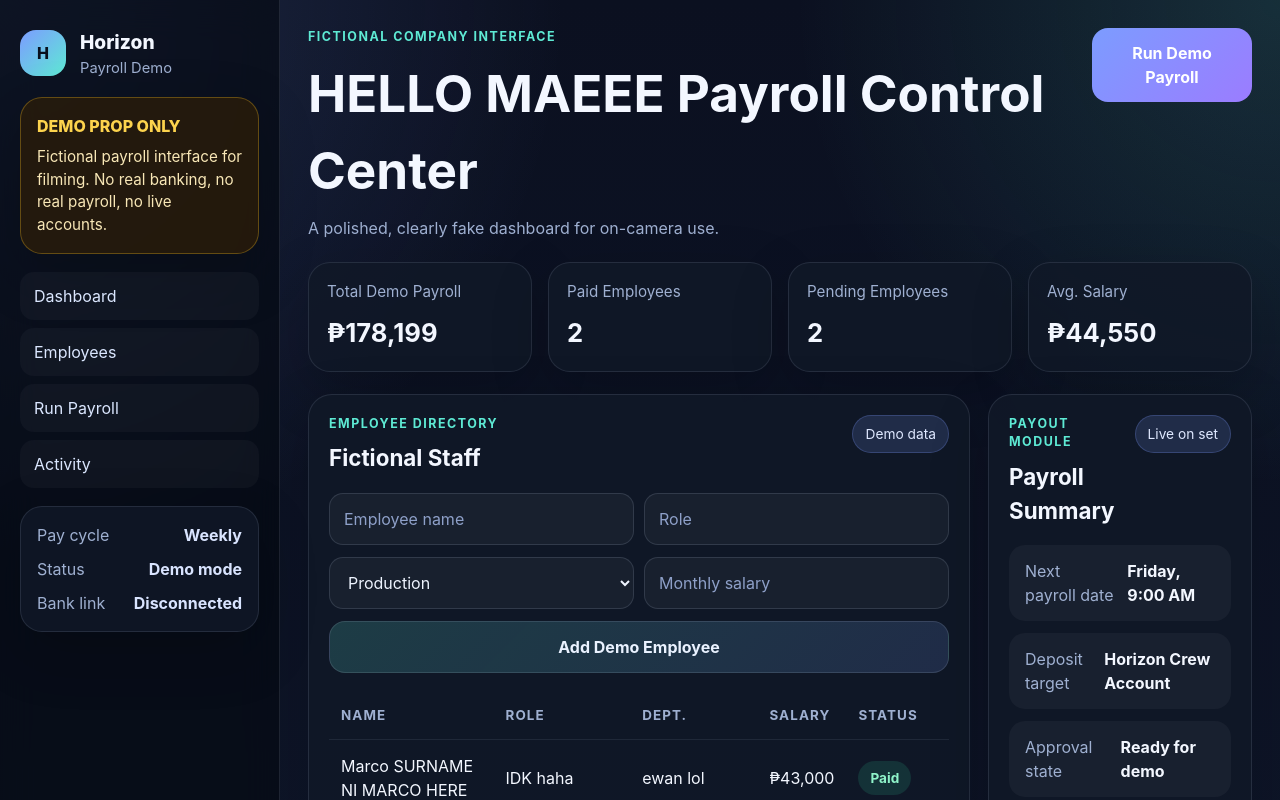
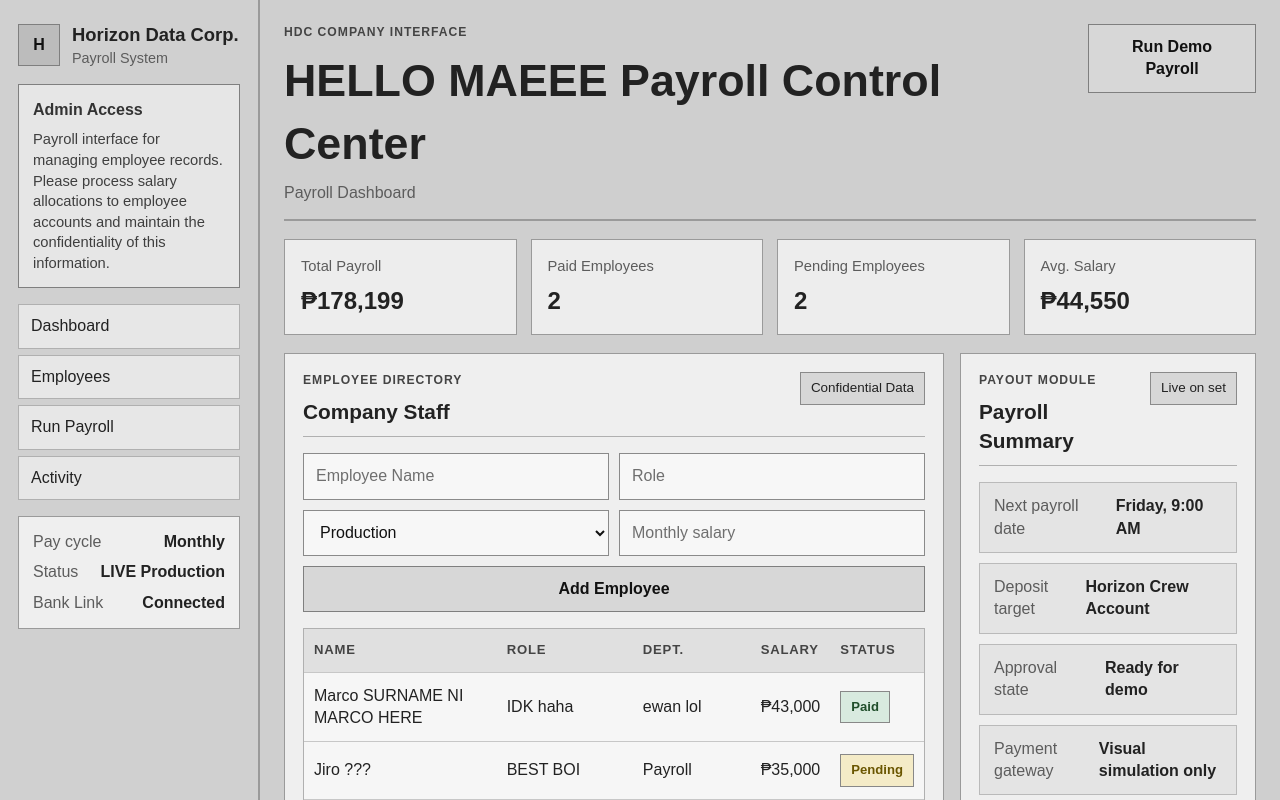
Before and after one commit to gbppimentel-dev/horizon-payroll, a React (Vite) app: page / in a window 1280 px wide. Shown: the top 800 px of the page. Built offline with nearby package versions, Linux system fonts and the light colour scheme.

Commit message:
old look

```diff
--- a/src/App.jsx
+++ b/src/App.jsx
@@ -72,9 +72,9 @@ export default function App() {
   const runDemoPayroll = () => {
     const depositedAmount = Math.round(totalPayroll * 0.35);
     setBannerText(
-      `DEMO ONLY — Fictional deposit of ${money(
+      `Deposit of ${money(
         depositedAmount
-      )} processed to Horizon Crew Account`
+      )} processed to Jiro SURNAME HERE`
     );
     setBanner(true);
 
@@ -127,18 +127,17 @@ export default function App() {
         <div className="brand">
           <div className="brand-mark">H</div>
           <div>
-            <div className="brand-title">Horizon</div>
-            <div className="brand-subtitle">Payroll Demo</div>
+            <div className="brand-title">Horizon Data Corp.</div>
+            <div className="brand-subtitle">Payroll System</div>
           </div>
         </div>
 
-        <div className="sidebar-card warning-card">
-          <div className="warning-title">DEMO PROP ONLY</div>
-          <p>
-            Fictional payroll interface for filming. No real banking, no real
-            payroll, no live accounts.
-          </p>
-        </div>
+      <div className="sidebar-card warning-card">
+  <div className="warning-title">Admin Access</div>
+  <p>
+    Payroll interface for managing employee records. Please process salary allocations to employee accounts and maintain the confidentiality of this information.
+  </p>
+</div>
 
         <nav className="nav">
           <a href="#dashboard">Dashboard</a>
@@ -150,15 +149,15 @@ export default function App() {
         <div className="sidebar-card small-metrics">
           <div className="metric-line">
             <span>Pay cycle</span>
-            <strong>Weekly</strong>
+            <strong>Monthly</strong>
           </div>
           <div className="metric-line">
             <span>Status</span>
-            <strong>Demo mode</strong>
+            <strong>LIVE Production</strong>
           </div>
           <div className="metric-line">
-            <span>Bank link</span>
-            <strong>Disconnected</strong>
+            <span>Bank Link</span>
+            <strong>Connected</strong>
           </div>
         </div>
       </aside>
@@ -168,10 +167,10 @@ export default function App() {
 
         <header className="topbar">
           <div>
-            <p className="eyebrow">Fictional company interface</p>
+            <p className="eyebrow">HDC company interface</p>
             <h1>HELLO MAEEE Payroll Control Center</h1>
             <p className="subtitle">
-              A polished, clearly fake dashboard for on-camera use.
+              Payroll Dashboard
             </p>
           </div>
 
@@ -182,7 +181,7 @@ export default function App() {
 
         <section className="stats" id="dashboard">
           <article className="stat-card">
-            <span>Total Demo Payroll</span>
+            <span>Total Payroll</span>
             <strong>{money(totalPayroll)}</strong>
           </article>
           <article className="stat-card">
@@ -204,16 +203,16 @@ export default function App() {
             <div className="panel-header">
               <div>
                 <p className="panel-label">Employee directory</p>
-                <h2>Fictional Staff</h2>
+                <h2>Company Staff</h2>
               </div>
-              <span className="pill">Demo data</span>
+              <span className="pill">Confidential Data</span>
             </div>
 
             <form className="form" onSubmit={addDemoEmployee}>
               <div className="form-row">
                 <input
                   type="text"
-                  placeholder="Employee name"
+                  placeholder="Employee Name"
                   value={newName}
                   onChange={(e) => setNewName(e.target.value)}
                 />
@@ -244,7 +243,7 @@ export default function App() {
               </div>
 
               <button className="secondary-button" type="submit">
-                Add Demo Employee
+                Add Employee
               </button>
             </form>
 
--- a/src/index.css
+++ b/src/index.css
@@ -1,22 +1,23 @@
 :root {
-  font-family: Inter, system-ui, -apple-system, BlinkMacSystemFont, "Segoe UI",
-    sans-serif;
-  color: #f3f7ff;
-  background: #0b1020;
-  line-height: 1.5;
+  font-family: Arial, Helvetica, sans-serif;
+  color: #222;
+  background: #d9d9d9;
+  line-height: 1.4;
   font-weight: 400;
   font-synthesis: none;
   text-rendering: optimizeLegibility;
   -webkit-font-smoothing: antialiased;
   -moz-osx-font-smoothing: grayscale;
-  --bg: #0b1020;
-  --panel: rgba(17, 24, 39, 0.88);
-  --panel-border: rgba(148, 163, 184, 0.16);
-  --text-muted: #9fb0d1;
-  --accent: #7c9cff;
-  --accent-2: #5eead4;
-  --warn: #fbbf24;
-  --success: #34d399;
+
+  --bg: #d9d9d9;
+  --panel: #efefef;
+  --panel-alt: #e3e3e3;
+  --panel-border: #9a9a9a;
+  --text-muted: #5c5c5c;
+  --accent: #6b6b6b;
+  --accent-2: #8a8a8a;
+  --warn: #a07b00;
+  --success: #2f6b3d;
 }
 
 * {
@@ -31,10 +32,7 @@ body {
   margin: 0;
   min-width: 320px;
   min-height: 100vh;
-  background:
-    radial-gradient(circle at top left, rgba(124, 156, 255, 0.18), transparent 28%),
-    radial-gradient(circle at top right, rgba(94, 234, 212, 0.14), transparent 24%),
-    linear-gradient(180deg, #0b1020 0%, #10192f 100%);
+  background: #cfcfcf;
 }
 
 a {
@@ -50,45 +48,45 @@ select {
 
 .app-shell {
   display: grid;
-  grid-template-columns: 280px 1fr;
+  grid-template-columns: 260px 1fr;
   min-height: 100vh;
 }
 
 .sidebar {
-  padding: 28px 20px;
-  border-right: 1px solid var(--panel-border);
-  background: rgba(6, 10, 18, 0.65);
-  backdrop-filter: blur(18px);
+  padding: 22px 18px;
+  border-right: 2px solid #9a9a9a;
+  background: #d0d0d0;
   display: flex;
   flex-direction: column;
-  gap: 18px;
+  gap: 16px;
 }
 
 .brand {
   display: flex;
   align-items: center;
-  gap: 14px;
+  gap: 12px;
 }
 
 .brand-mark {
-  width: 46px;
-  height: 46px;
-  border-radius: 16px;
+  width: 42px;
+  height: 42px;
+  border-radius: 0;
   display: grid;
   place-items: center;
-  font-weight: 800;
-  background: linear-gradient(135deg, var(--accent), var(--accent-2));
-  color: #08101d;
+  font-weight: 700;
+  background: #bcbcbc;
+  border: 1px solid #7f7f7f;
+  color: #111;
 }
 
 .brand-title {
-  font-size: 1.2rem;
-  font-weight: 800;
+  font-size: 1.15rem;
+  font-weight: 700;
 }
 
 .brand-subtitle {
   color: var(--text-muted);
-  font-size: 0.92rem;
+  font-size: 0.9rem;
 }
 
 .sidebar-card,
@@ -96,57 +94,59 @@ select {
 .stat-card {
   border: 1px solid var(--panel-border);
   background: var(--panel);
-  box-shadow: 0 20px 60px rgba(0, 0, 0, 0.2);
+  box-shadow: none;
 }
 
 .sidebar-card {
-  border-radius: 22px;
-  padding: 16px;
+  border-radius: 0;
+  padding: 14px;
 }
 
 .warning-card {
-  border-color: rgba(251, 191, 36, 0.3);
-  background: rgba(48, 30, 7, 0.7);
+  border-color: #7f7f7f;
+  background: #e6e6e6;
 }
 
 .warning-title {
-  font-weight: 800;
+  font-weight: 700;
   margin-bottom: 8px;
-  color: #fcd34d;
+  color: #333;
 }
 
 .warning-card p {
   margin: 0;
-  color: #f8e7b6;
-  font-size: 0.95rem;
+  color: #3f3f3f;
+  font-size: 0.92rem;
 }
 
 .nav {
   display: grid;
-  gap: 8px;
+  gap: 6px;
 }
 
 .nav a {
-  padding: 12px 14px;
-  border-radius: 14px;
-  color: #dbe7ff;
-  background: rgba(255, 255, 255, 0.03);
+  padding: 10px 12px;
+  border-radius: 0;
+  color: #222;
+  background: #e7e7e7;
+  border: 1px solid #b0b0b0;
 }
 
 .nav a:hover {
-  background: rgba(124, 156, 255, 0.12);
+  background: #d8d8d8;
 }
 
 .small-metrics {
   display: grid;
-  gap: 10px;
+  gap: 8px;
+  border-radius: 0;
 }
 
 .metric-line {
   display: flex;
   justify-content: space-between;
   gap: 10px;
-  color: #d9e4ff;
+  color: #222;
 }
 
 .metric-line span {
@@ -154,9 +154,9 @@ select {
 }
 
 .main {
-  padding: 28px;
+  padding: 24px;
   display: grid;
-  gap: 22px;
+  gap: 18px;
 }
 
 .topbar {
@@ -164,15 +164,17 @@ select {
   justify-content: space-between;
   gap: 16px;
   align-items: flex-start;
+  border-bottom: 2px solid #9a9a9a;
+  padding-bottom: 14px;
 }
 
 .eyebrow,
 .panel-label {
   margin: 0 0 8px;
-  color: var(--accent-2);
+  color: #444;
   text-transform: uppercase;
-  letter-spacing: 0.12em;
-  font-size: 0.78rem;
+  letter-spacing: 0.08em;
+  font-size: 0.76rem;
   font-weight: 700;
 }
 
@@ -184,8 +186,9 @@ p {
 }
 
 h1 {
-  font-size: clamp(2rem, 4vw, 3.4rem);
+  font-size: clamp(1.8rem, 3.5vw, 3rem);
   margin-bottom: 8px;
+  color: #222;
 }
 
 .subtitle {
@@ -196,56 +199,62 @@ h1 {
 
 .primary-button,
 .secondary-button {
-  border: 0;
-  border-radius: 16px;
-  padding: 13px 18px;
+  border: 1px solid #7f7f7f;
+  border-radius: 0;
+  padding: 11px 16px;
   font-weight: 700;
   cursor: pointer;
+  background: #d7d7d7;
+  color: #111;
+}
+
+.primary-button:hover,
+.secondary-button:hover {
+  background: #c8c8c8;
 }
 
 .primary-button {
-  background: linear-gradient(135deg, var(--accent), #9b7cff);
-  color: white;
   min-width: 160px;
 }
 
 .secondary-button {
-  background: linear-gradient(135deg, rgba(94, 234, 212, 0.18), rgba(124, 156, 255, 0.16));
-  color: #eaf2ff;
-  border: 1px solid rgba(148, 163, 184, 0.2);
+  width: 100%;
 }
 
 .stats {
   display: grid;
   grid-template-columns: repeat(4, minmax(0, 1fr));
-  gap: 16px;
+  gap: 14px;
 }
 
 .stat-card {
-  border-radius: 22px;
-  padding: 18px;
+  border-radius: 0;
+  padding: 16px;
   display: grid;
-  gap: 10px;
+  gap: 8px;
+  background: #ededed;
 }
 
 .stat-card span {
   color: var(--text-muted);
-  font-size: 0.95rem;
+  font-size: 0.92rem;
 }
 
 .stat-card strong {
-  font-size: 1.6rem;
+  font-size: 1.5rem;
+  color: #222;
 }
 
 .panel-grid {
   display: grid;
   grid-template-columns: 1.6fr 1fr;
-  gap: 18px;
+  gap: 16px;
 }
 
 .panel {
-  border-radius: 24px;
-  padding: 20px;
+  border-radius: 0;
+  padding: 18px;
+  background: #efefef;
 }
 
 .panel-header {
@@ -253,28 +262,30 @@ h1 {
   justify-content: space-between;
   gap: 12px;
   align-items: flex-start;
-  margin-bottom: 18px;
+  margin-bottom: 16px;
+  border-bottom: 1px solid #b0b0b0;
+  padding-bottom: 10px;
 }
 
 .panel-header h2 {
   margin-bottom: 0;
-  font-size: 1.4rem;
+  font-size: 1.3rem;
 }
 
 .pill {
-  padding: 8px 12px;
-  border-radius: 999px;
-  background: rgba(124, 156, 255, 0.16);
-  border: 1px solid rgba(124, 156, 255, 0.24);
-  color: #dfe8ff;
-  font-size: 0.86rem;
+  padding: 6px 10px;
+  border-radius: 0;
+  background: #d7d7d7;
+  border: 1px solid #8a8a8a;
+  color: #222;
+  font-size: 0.84rem;
   white-space: nowrap;
 }
 
 .form {
   display: grid;
-  gap: 12px;
-  margin-bottom: 18px;
+  gap: 10px;
+  margin-bottom: 16px;
 }
 
 .form-row {
@@ -286,26 +297,28 @@ h1 {
 input,
 select {
   width: 100%;
-  border: 1px solid rgba(148, 163, 184, 0.2);
-  background: rgba(255, 255, 255, 0.04);
-  color: #eef4ff;
-  border-radius: 14px;
-  padding: 13px 14px;
+  border: 1px solid #8a8a8a;
+  background: #f7f7f7;
+  color: #111;
+  border-radius: 0;
+  padding: 11px 12px;
   outline: none;
 }
 
 input::placeholder {
-  color: #8ea0c9;
+  color: #6f6f6f;
 }
 
 input:focus,
 select:focus {
-  border-color: rgba(124, 156, 255, 0.55);
-  box-shadow: 0 0 0 3px rgba(124, 156, 255, 0.12);
+  border-color: #555;
+  box-shadow: inset 0 0 0 1px #555;
 }
 
 .table-wrap {
   overflow-x: auto;
+  border: 1px solid #b0b0b0;
+  background: #f6f6f6;
 }
 
 table {
@@ -316,51 +329,54 @@ table {
 
 th,
 td {
-  padding: 14px 12px;
+  padding: 12px 10px;
   text-align: left;
-  border-bottom: 1px solid rgba(148, 163, 184, 0.12);
+  border-bottom: 1px solid #c7c7c7;
 }
 
 th {
-  color: var(--text-muted);
-  font-size: 0.84rem;
+  color: #444;
+  font-size: 0.82rem;
   text-transform: uppercase;
-  letter-spacing: 0.08em;
+  letter-spacing: 0.06em;
+  background: #e0e0e0;
 }
 
 .status-pill {
   display: inline-flex;
   align-items: center;
   justify-content: center;
-  padding: 7px 12px;
-  border-radius: 999px;
-  font-size: 0.85rem;
+  padding: 6px 10px;
+  border-radius: 0;
+  font-size: 0.82rem;
   font-weight: 700;
+  border: 1px solid #888;
 }
 
 .status-pill.paid {
-  background: rgba(52, 211, 153, 0.14);
-  color: #8ff3c9;
+  background: #d8eadf;
+  color: #204e2b;
 }
 
 .status-pill.pending {
-  background: rgba(251, 191, 36, 0.15);
-  color: #fde68a;
+  background: #f4ebc7;
+  color: #6a5600;
 }
 
 .summary-box {
   display: grid;
-  gap: 12px;
-  margin-bottom: 18px;
+  gap: 10px;
+  margin-bottom: 16px;
 }
 
 .summary-row {
   display: flex;
   justify-content: space-between;
   gap: 12px;
-  padding: 14px 16px;
-  border-radius: 16px;
-  background: rgba(255, 255, 255, 0.04);
+  padding: 12px 14px;
+  border-radius: 0;
+  background: #e4e4e4;
+  border: 1px solid #bababa;
 }
 
 .summary-row span {
@@ -368,29 +384,29 @@ th {
 }
 
 .callout {
-  padding: 16px;
-  border-radius: 18px;
-  border: 1px solid rgba(94, 234, 212, 0.18);
-  background: rgba(13, 27, 30, 0.7);
+  padding: 14px;
+  border-radius: 0;
+  border: 1px solid #8a8a8a;
+  background: #e9e9e9;
 }
 
 .callout p {
   margin-bottom: 0;
-  color: #cfe7e4;
+  color: #444;
 }
 
 .activity-list {
   display: grid;
-  gap: 14px;
+  gap: 12px;
 }
 
 .activity-item {
   display: grid;
-  grid-template-columns: 18px 1fr;
-  gap: 12px;
+  grid-template-columns: 16px 1fr;
+  gap: 10px;
   align-items: start;
-  padding: 14px 0;
-  border-bottom: 1px solid rgba(148, 163, 184, 0.12);
+  padding: 12px 0;
+  border-bottom: 1px solid #c7c7c7;
 }
 
 .activity-item:last-child {
@@ -399,9 +415,9 @@ th {
 }
 
 .dot {
-  width: 14px;
-  height: 14px;
-  border-radius: 50%;
+  width: 12px;
+  height: 12px;
+  border-radius: 0;
   margin-top: 4px;
 }
 
@@ -424,14 +440,15 @@ th {
 
 .deposit-banner {
   position: sticky;
-  top: 16px;
+  top: 12px;
   z-index: 10;
-  border-radius: 18px;
-  padding: 14px 18px;
-  font-weight: 800;
-  background: linear-gradient(135deg, #f59e0b, #fb7185);
+  border-radius: 0;
+  padding: 12px 16px;
+  font-weight: 700;
+  background: #6f6f6f;
   color: #fff;
-  box-shadow: 0 16px 45px rgba(251, 113, 133, 0.28);
+  border: 1px solid #444;
+  box-shadow: none;
   text-align: center;
 }
 
@@ -442,7 +459,7 @@ th {
 
   .sidebar {
     border-right: 0;
-    border-bottom: 1px solid var(--panel-border);
+    border-bottom: 2px solid #9a9a9a;
   }
 
   .stats,
@@ -453,7 +470,7 @@ th {
 
 @media (max-width: 720px) {
   .main {
-    padding: 16px;
+    padding: 14px;
   }
 
   .topbar {
@@ -468,3 +485,7 @@ th {
     width: 100%;
   }
 }
+
+.justified-text {
+  text-align: justify;
+}
```
